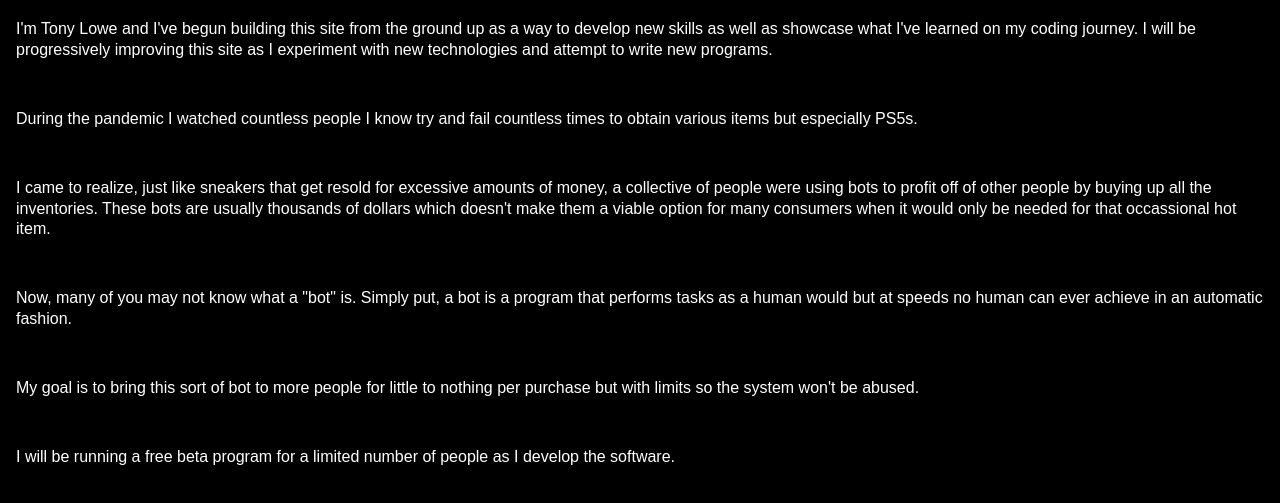
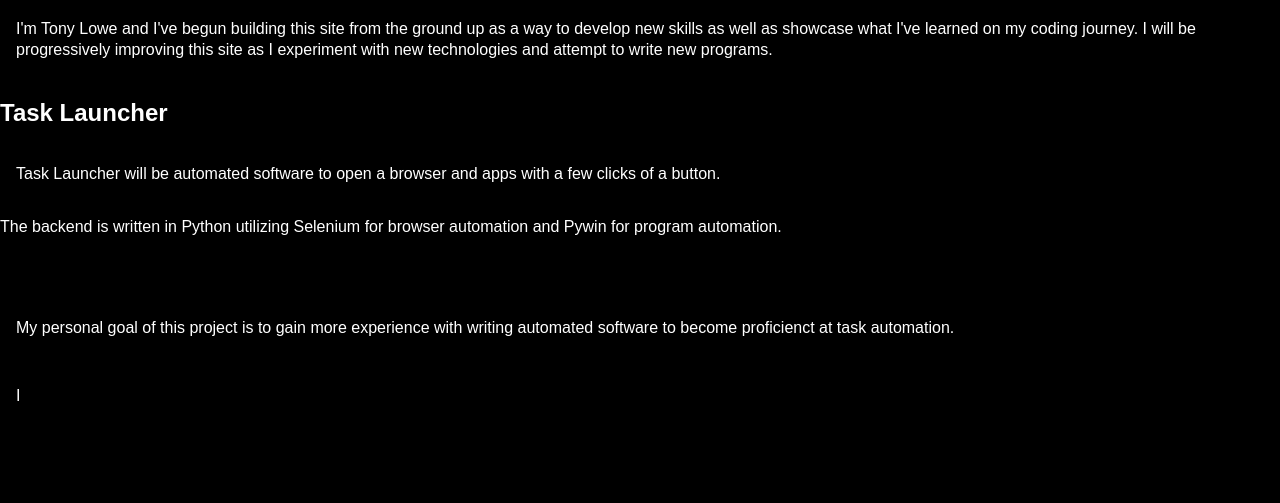
Before and after one commit to MyLoweLife/portfolio-site, a plain HTML site: page index.html in a window 1280 px wide. Shown: the part 161-664 px from the top of the page. Drawn offline with Linux system fonts and the light colour scheme.

Commit message:
Update Task Launcher info

```diff
--- a/index.html
+++ b/index.html
@@ -44,25 +44,21 @@
 
                 <section class="projects">
                     <div>
+                        <h2>
+                            Task Launcher
+                        </h2>
                         <p>
-                            During the pandemic I watched countless people I know try and fail countless times to obtain various items
-                            but especially PS5s.
+                            Task Launcher will be automated software to open a browser and apps with a few clicks of a button.
+                        </p>
+                            The backend is written in Python utilizing Selenium for browser automation and Pywin for program
+                            automation.
                         </p>
                         <p>
-                            I came to realize, just like sneakers that get resold for excessive amounts of money, a collective of people were using bots to
-                            profit off of other people by buying up all the inventories. These bots are usually thousands of dollars which doesn't make
-                            them a viable option for many consumers when it would only be needed for that occassional hot item.
+                            My personal goal of this project is to gain more experience with writing automated software to become
+                            proficienct at task automation.
                         </p>
                         <p>
-                            Now, many of you may not know what a "bot" is. Simply put, a bot is a program that performs tasks as a human would but at
-                            speeds no human can ever achieve in an automatic fashion.
-                        </p>
-                        <p>
-                            My goal is to bring this sort of bot to more people for little to nothing per purchase but with limits so the system
-                            won't be abused.
-                        </p>
-                        <p>
-                            I will be running a free beta program for a limited number of people as I develop the software.
+                            I
                         </p>
                         <form>
 
```
